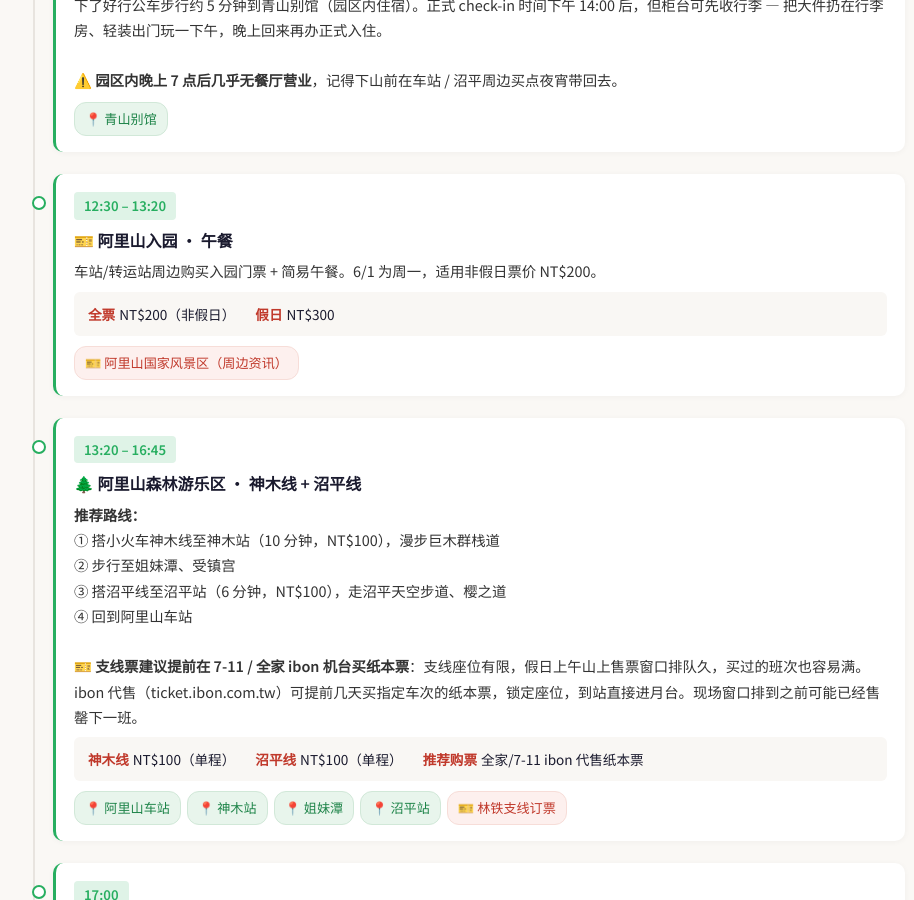
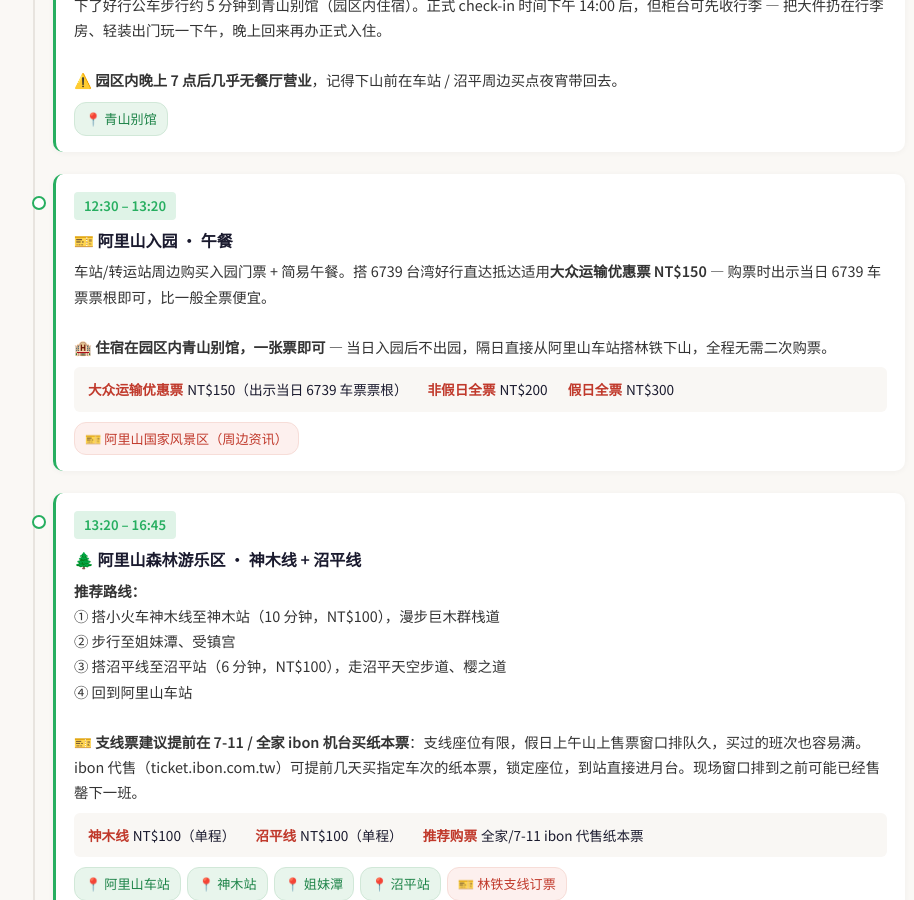
Before and after one commit to SibeiC/SibeiC.github.io, a Jekyll site: the page built from _trips/taiwan-2026.md, in a window 1280 px wide and 900 px high, scrolled down 11315 px. Shown: the whole window, without its empty margins (175-1089 px from the left). Built offline with Jekyll 4.4.1, drawn with Linux system fonts in a browser that asks for light colours; some of the changed text lies outside the part shown.

Commit message:
Day 5–6 阿里山: 入园票 NT$150 大众运输优惠 + 林铁代售链接 (#28)
- Day 5 入园票: 大众运输优惠 NT$150 (出示 6739 车票票根), 明确一票贯穿
- cost: 阿里山入园 + 支线 ×2 从 NT$400 → NT$350
- Day 6 林铁: 新增森林好好玩授权代售 11:50 下行链接 (booking_channels 低调展示)
- 修正 inline AFRTS 链接 href + 补 rel="noopener"

```diff
--- a/_trips/taiwan-2026.md
+++ b/_trips/taiwan-2026.md
@@ -80,7 +81,7 @@ cost:
         - { label: 故宫博物院 全票, amount: 350, in: primary }
         - { label: "故宫 语音导览子机（定时导览必租）", amount: 30, in: primary }
         - { label: "九族 + 游湖套票（中台湾好玩卡）", amount: 1050, in: primary }
-        - { label: "阿里山入园 + 支线 ×2", amount: 400, in: primary }
+        - { label: "阿里山入园（大众运输票）+ 支线 ×2", amount: 350, in: primary }
         - { label: "安平树屋 + 古堡", amount: 70, in: primary }
         - { label: "多罗满赏鲸（含免费接送）", amount: 900, in: primary }
 
@@ -496,10 +497,14 @@ days:
 
       - time: 12:30 – 13:20
         title: 🎫 阿里山入园 · 午餐
-        detail: 车站/转运站周边购买入园门票 + 简易午餐。6/1 为周一，适用非假日票价 NT$200。
+        detail: |
+          车站/转运站周边购买入园门票 + 简易午餐。搭 6739 台湾好行直达抵达适用<strong>大众运输优惠票 NT$150</strong> — 购票时出示当日 6739 车票票根即可，比一般全票便宜。
+          <br><br>
+          <strong>🏨 住宿在园区内青山别馆，一张票即可 —</strong> 当日入园后不出园，隔日直接从阿里山车站搭林铁下山，全程无需二次购票。
         tickets:
-          - { tag: 全票, value: NT$200, note: 非假日 }
-          - { tag: 假日, value: NT$300 }
+          - { tag: 大众运输优惠票, value: NT$150, note: 出示当日 6739 车票票根 }
+          - { tag: 非假日全票, value: NT$200 }
+          - { tag: 假日全票, value: NT$300 }
         links:
           - { type: ticket, label: 阿里山国家风景区（周边资讯）, url: "https://www.ali-nsa.net/" }
 
@@ -573,7 +578,7 @@ days:
         detail: |
           百年蒸汽林铁下山首选，阿里山车站 11:50 发车，约 3h55m 抵达<strong>嘉义车站（TRA 普通站，非高铁站）</strong>。沿途经奋起湖、竹崎等站，山岚林海风景绝佳。
           <br><br>
-          <strong>⚠️ 抢票：</strong>必须出发前 14 天上官网 <a href="https://afrts.forest.gov.tw" target="_blank">afrts.forest.gov.tw</a> 订票（订位即付款，2026 年新制，逾时取消）。
+          <strong>⚠️ 抢票：</strong>提前 14 天上官网 <a href="https://afrts.forest.gov.tw/OT01_1.aspx" target="_blank" rel="noopener">afrts.forest.gov.tw</a> 订票（订位即付款，2026 年新制，逾时取消）。若错过窗口或抢不到，见页尾「订票渠道 · 阿里山森林铁路」的备用入口。
           <br><br>
           <strong>备选（若林铁票售罄）：</strong>改搭台湾好行 7329A 公车 10:10 / 12:00 / 13:30 发车，约 3h 直达<strong>嘉义高铁站</strong>，NT$283 现买即走。到高铁站后直接转高铁去台南（13 分钟 / NT$410），时间反而更早。
         transit_route:
@@ -618,7 +623,7 @@ days:
         links:
           - { type: map, label: 酒店位置, query: Grand Banyan Hotel Tainan }
     note: |
-      <strong>💡 Day 6 林铁优先：</strong>首选搭阿里山森林铁路本线下山（NT$600，3h55m，百年路线），<strong>务必出发前 14 天</strong>上官网 <a href="https://afrts.forest.gov.tw" target="_blank">afrts.forest.gov.tw</a> 抢票（订位即付款，2026 年新制，逾时取消）。若林铁票售罄，退而求其次搭台湾好行 7329A 公车（现买即走，NT$283，直达嘉义高铁站，到站反而更早）。林铁终点是嘉义 TRA 站，后续台铁去台南即可；公车到的是嘉义高铁站，接高铁去台南更顺。
+      <strong>💡 Day 6 林铁优先：</strong>首选搭阿里山森林铁路本线下山（NT$600，3h55m，百年路线），<strong>务必出发前 14 天</strong>上官网 <a href="https://afrts.forest.gov.tw/OT01_1.aspx" target="_blank" rel="noopener">afrts.forest.gov.tw</a> 抢票（订位即付款，2026 年新制，逾时取消）。若林铁票售罄，退而求其次搭台湾好行 7329A 公车（现买即走，NT$283，直达嘉义高铁站，到站反而更早）。林铁终点是嘉义 TRA 站，后续台铁去台南即可；公车到的是嘉义高铁站，接高铁去台南更顺。
     stay:
       hotel: 禧榕轩大饭店 Grand Banyan Hotel
       label: 第 1 晚 / 共 2 晚
@@ -843,8 +848,10 @@ booking_channels:
   - name: 台湾好行 7329A（阿里山-嘉义）
     links: [{ label: 时刻表, url: *url_bus_7329a }]
   - name: 阿里山森林铁路
-    links: [{ label: afrts.forest.gov.tw, url: *url_afrts }]
-    note: 提前 14 天早上开放订票，订位即付款
+    links:
+      - { label: afrts.forest.gov.tw（官方）, url: *url_afrts }
+      - { label: 11:50 下行备用, url: *url_afrts_1150_down }
+    note: 官方提前 14 天早上开放订票，订位即付款
   - name: 九族文化村 + 日月潭缆车
     links:
       - { label: 中台湾好玩卡, url: *url_funcard_nine_combo }
```
Also changed, not shown: other parts of _trips/taiwan-2026.md (+1 -0 lines).
